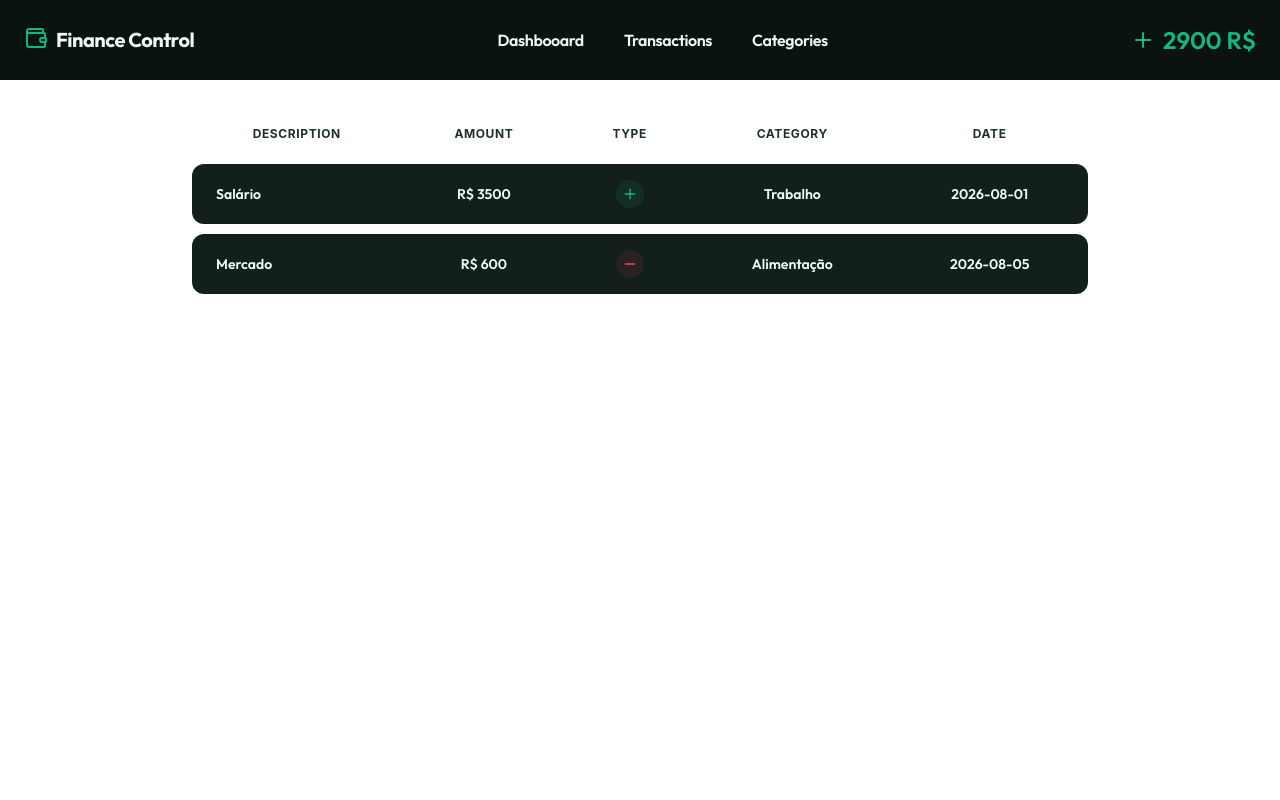
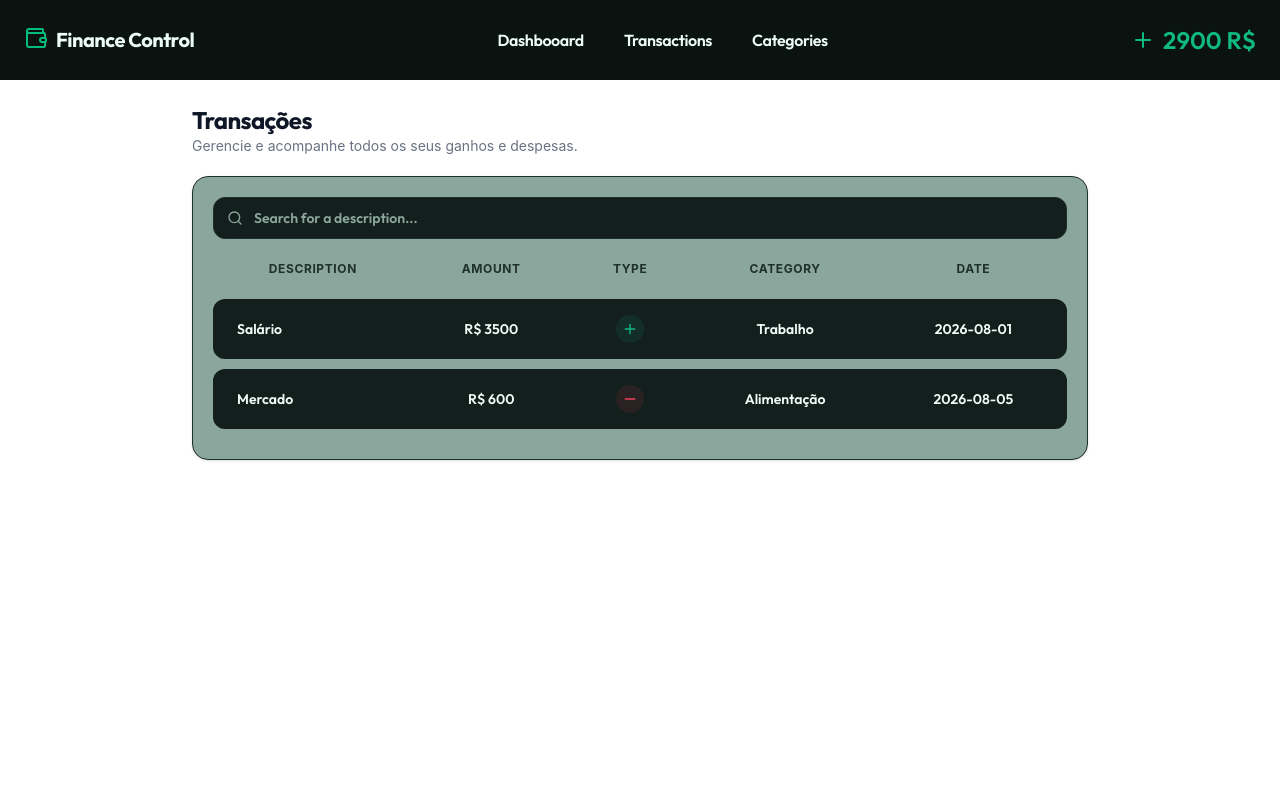
Before and after one commit to daveesin/finance-crud, a React (Vite) app: page / in a window 1280 px wide. Shown: the top 800 px of the page. Built offline with nearby package versions, Linux system fonts and the light colour scheme.

Commit message:
Create a search field that filter the transactions list based on the input value and improve the table style

```diff
--- a/src/components/transaction/TransactionsTable.jsx
+++ b/src/components/transaction/TransactionsTable.jsx
@@ -1,12 +1,37 @@
 import { useOutletContext } from "react-router-dom"
-import { Plus, Minus } from "lucide-react"
+import { Plus, Minus, Search } from "lucide-react"
+import { useState } from "react";
 
 function TransactionsTable() {
 
     const { transactions } = useOutletContext();
+    const [searchTerm, setSearchTerm] = useState("");
+
+    const filteredTransactions = transactions.filter((t) => t.description.toLowerCase().includes(searchTerm.toLowerCase()));
 
     return(
         <div className="w-full max-w-4xl flex flex-col justify-center items-center - gap-5">
+
+            <div className="w-full text-left">
+                <h1 className="text-2xl font-bold text-gray-900 font-['Outfit'] tracking-tight">
+                    Transações
+                </h1>
+                <p className="text-sm text-gray-500">
+                    Gerencie e acompanhe todos os seus ganhos e despesas.
+                </p>
+            </div>
+
+            <div className="w-full max-w-4xl bg-finance-muted border border-finance-border rounded-2xl p-5 shadow-sm">
+                <div className="flex gap-3 items-center relative w-full max-w-4xl">
+                    <Search className="absolute left-3.5 top-1/2 -translate-y-1/2 w-4 h-4 text-finance-muted" />
+                    <input
+                        className="w-full pl-10 pr-4 py-2.5 rounded-xl bg-finance-card border border-finance-border text-finance-text placeholder:text-finance-muted font-['Outfit'] text-sm transition-all focus:outline-none focus:border-finance-income focus:ring-1 focus:ring-finance-income"
+                        type="text"
+                        placeholder="Search for a description..."
+                        value={searchTerm}
+                        onChange={(event) => setSearchTerm(event.target.value)}
+                    />
+                </div>
 
                 <table className="w-full max-w-4xl border-separate border-spacing-y-2.5">
                     <thead>
@@ -19,7 +44,7 @@ function TransactionsTable() {
                         </tr>
                     </thead>
                     <tbody className="text-sm text-finance-text">
-                    {transactions.map((t) => (
+                        {filteredTransactions.map((t) => (
                             <tr key={t.id} className="bg-finance-card hover:bg-finance-card/80 transition-all border border-finance-border">
                                 <td className="px-6 py-4 text-left font-['Outfit'] first:rounded-l-xl">
                                     {t.description}
@@ -48,6 +73,7 @@ function TransactionsTable() {
                         ))}
                     </tbody>
                 </table>
+            </div>
 
         </div>
     );
```
Lines whose indentation alone changed are shown as unchanged.
